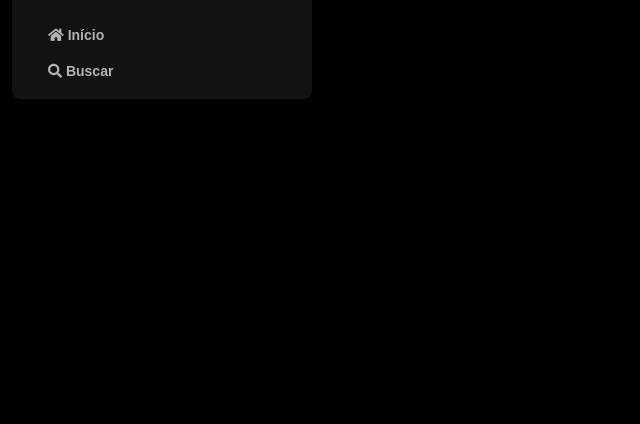
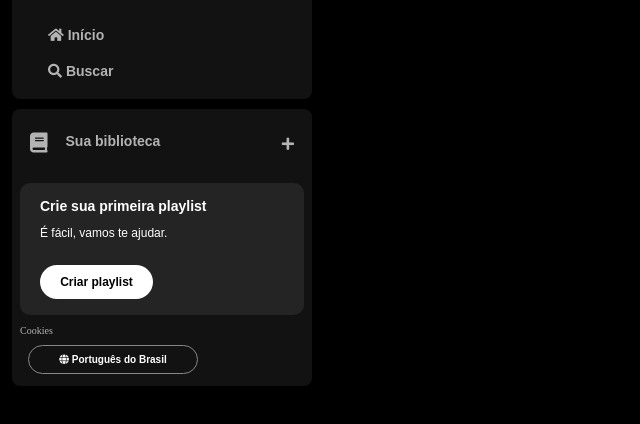
Before and after one commit to RaquelGuerreiro21/spotify-imersao-alura, a plain HTML site: page index.html in a window 1280 px wide. Shown: the part 74-498 px from the top of the page, without its empty margins (0-640 px from the left). Drawn offline with Linux system fonts and the light colour scheme.

Commit message:
git commit -m "mensagem"

```diff
--- a/index.html
+++ b/index.html
@@ -34,6 +34,34 @@
                 </li>
             </ul>
         </nav>
+
+        <div class="library">
+            <div class="library__content">
+                <button class="library__button">
+                    <span class="fa fas fa-book"></span>
+                    <span>Sua biblioteca</span>
+                </button>
+                <span class="fa fa-plus"></span>
+            </div>
+            <section class="section-playlist">
+                <div class="section-playlist__content">
+                    <span class="text title">Crie sua primeira playlist</span>
+                    <span class="text subtitle">É fácil, vamos te ajudar.</span>
+                    <button class="section-playlist__button">
+                        <span>Criar playlist</span>
+                    </button>
+                </div>
+            </section>
+            <div class="cookies">
+                <a href="">Cookies</a>
+            </div>
+            <div class="languages">
+                <button class="languages__button">
+                    <span class="fa fa-globe"></span>
+                    <span>Português do Brasil</span>
+                </button>
+            </div>
+        </div>
     </div>
 </body>
 
--- a/style.css
+++ b/style.css
@@ -44,3 +44,128 @@ body{
     font-size: 14px;
     font-family: "DM Sans", sans-serif;
 }
+
+.library{
+    background-color:#121212;
+    border-radius:8px;
+    display:flex;
+    justify-content: space-between;
+    flex-direction: column;
+    padding:4px 8px;
+    color:#b3b3b3;
+    font-weight: 600;
+    font-size:14px;
+    margin-top: 10px;
+}
+
+.library .library__content{
+    display:flex;
+    justify-content: space-between;
+}
+
+.library .library__button{
+    display:flex;
+    margin-right: 10px;
+    color:#b3b3b3;
+    background-color: transparent;
+    border:0px;
+    font-size: 14px;
+    font-weight: 700;
+    font-family: "DM Sans", sans-serif;
+    text-align: center;
+    text-decoration: none;
+    text-transform: none;
+    padding:20px 10px;
+}
+
+.library .library__button .fa{
+    font-size:20px;
+    font-weight: 300;
+    color:#b3b3b3;
+    margin-right: 10px;
+    padding-right:8px;
+}
+
+.library .library__content .fa-plus{
+    margin: 24px 10px;
+}
+
+.section-playlist{
+    display: flex;
+    align-items: flex-start;
+    justify-content: space-between;
+    gap: 20px;
+    background-color: #242424;
+    color: #b3b3b3;
+    font-weight: 600;
+    font-size: 14px;
+    margin: 8px 0px;
+    padding: 16px 20px;
+    border-radius: 10px;
+}
+
+.section-playlist .section-playlist__content{
+    display: flex;
+    flex-direction: column;
+}
+
+.section-playlist__content .text {
+    padding-bottom: 14px;
+    color: #fff;
+    font-family: "DM Sans", sans-serif;
+}
+
+.section-playlist__content .title{
+    font-weight: 700;
+}
+
+.section-playlist__content .subtitle {
+    font-weight: 500;
+    font-size: 12px;
+}
+
+.section-playlist__content .section-playlist__button{
+   display: flex;
+   justify-content:center;
+   background-color: #fff;
+   color: #000;
+   border-radius: 20px;
+   font-size: 12px;
+   font-weight: 700;
+   font-family: "DM Sans", sans-serif;
+   text-decoration: none;
+   text-transform: none;
+   padding: 10px;
+   margin-top: 12px;
+   border: 0px;
+   width: 113px;
+}
+
+.sidebar .cookies {
+    margin: 25ox 20px;
+}
+
+.sidebar .cookies a{
+    color: #b3b3b3;
+    font-weight: 500;
+    font-size: 10px;
+    text-decoration: none;
+}
+
+.sidebar .cookies a:hover{
+    text-decoration: underline;
+}
+
+.languages .languages__button{
+    align-items: center;
+    background-color: transparent;
+    border: 1px solid #878787;
+    color: #fff;
+    font-weight: bold;
+    font-size: 10px;
+    cursor: pointer;
+    width: 170px;
+    margin: 8px;
+    padding: 8px;
+    border-radius: 20px;
+}
```
